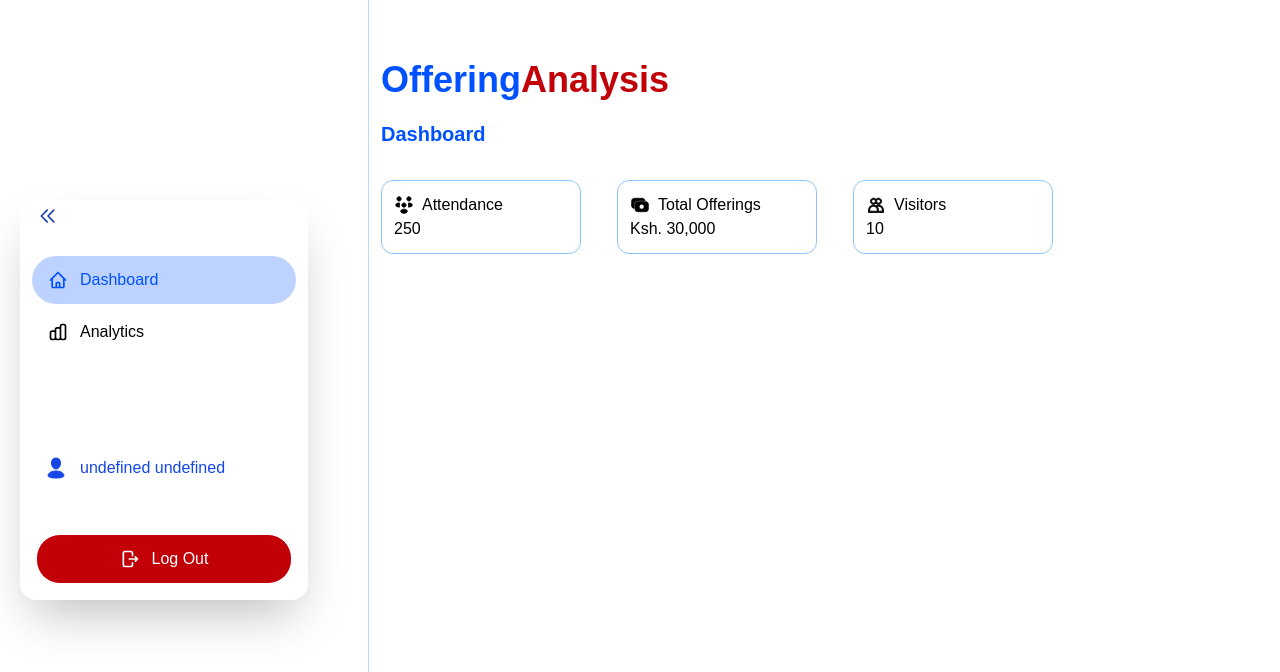
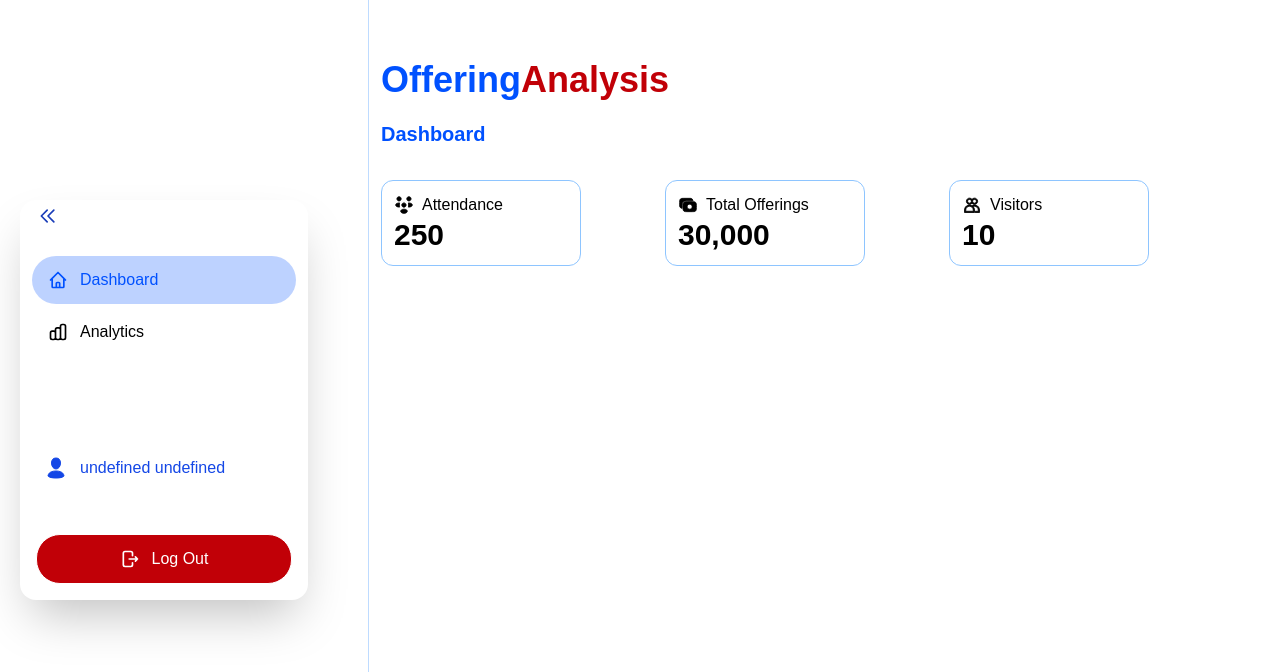
Before and after one commit to SamGombs20/OfferingAnalysisWeb, a Next.js app: page /dashboard in a window 1280 px wide. Shown: the top 672 px of the page. Built offline with nearby package versions, Linux system fonts and the light colour scheme.

Commit message:
Update:User dashboard design

```diff
--- a/app/dashboard/page.tsx
+++ b/app/dashboard/page.tsx
@@ -48,7 +48,7 @@ const cardData = [
         ></path>
       </>
     ),
-    details: "Ksh. 30,000",
+    details: "30,000",
   },
   {
     title: "Visitors",
@@ -71,7 +71,7 @@ const DashboardPage = () => {
     <div className="mt-5">
       <div>
         <p className="text-xl font-bold blue-txt">Dashboard</p>
-        <div className="flex w-md flex-wrap justify-between lg:w-2xl mt-8">
+        <div className="flex gap-3 flex-wrap justify-evenly lg:w-3xl lg:justify-between mt-8">
             {cardData.map((item, index) => (
           <div key={index} className="flex min-w-50 border border-blue-300 rounded-xl p-3 flex-col">
             <div className="flex items-center">
@@ -85,7 +85,7 @@ const DashboardPage = () => {
               </svg>
               <p className="text-md">{item.title}</p>
             </div>
-            <p>{item.details}</p>
+            <p className="font-[600] text-3xl">{item.details}</p>
           </div>
         ))}
         </div>
```
